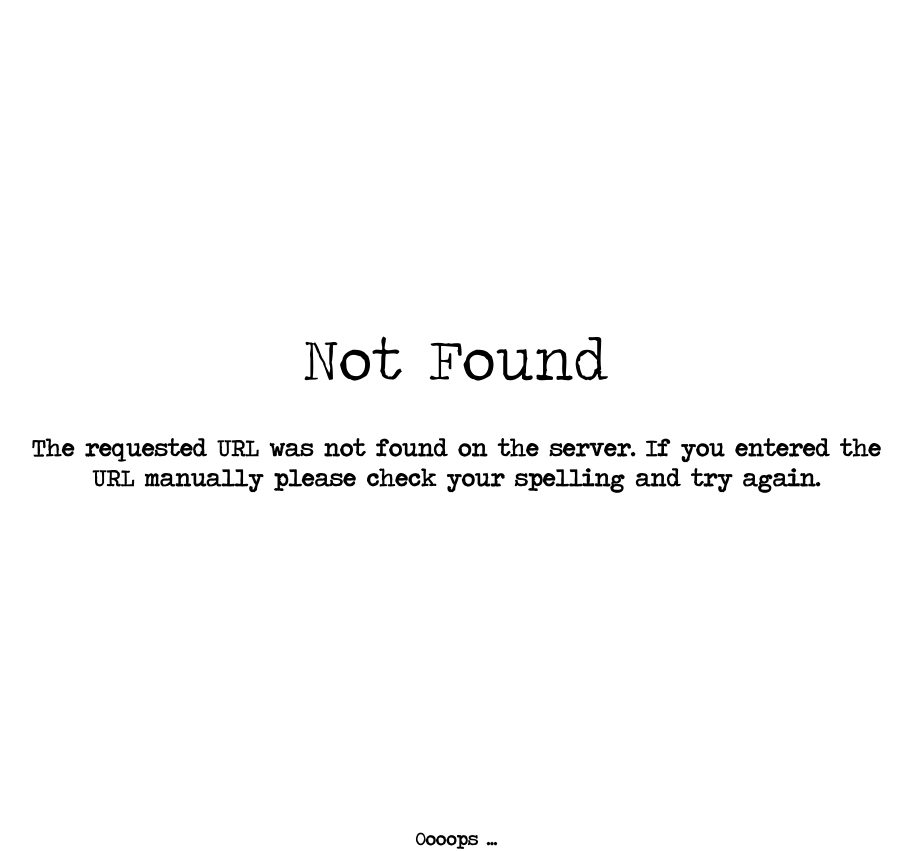
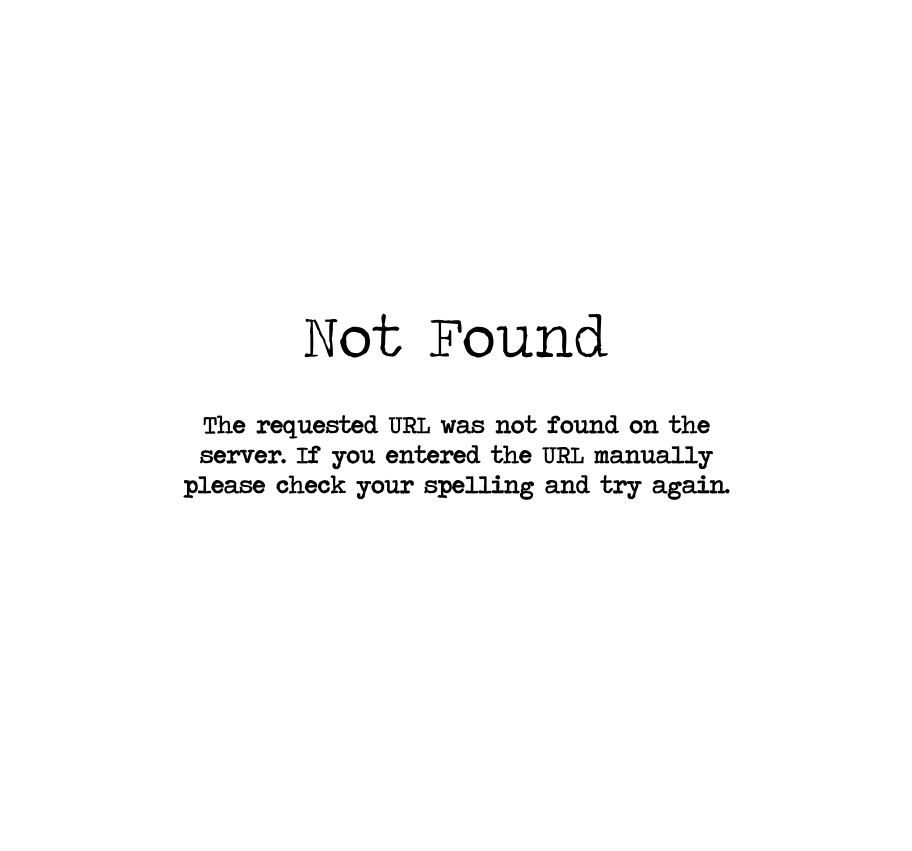
Before and after one commit to MatusSkerlik/ChordRecognitionWeb, a Flask app: template chordify_web/templates/error404.html in a window 1280 px wide. Shown: the whole page, without its empty margins (184-1096 px from the left). After the commit the page ends 500 px from the top, so only its background shows below. Run offline with Flask 2, Linux system fonts and the light colour scheme; the template is opened without the code that fills it, so the values that code supplies are empty; parts of the project's set-up code (start-up, migrations or seed data) failed here and were passed over.

Commit message:
Main page update

```diff
--- a/chordify_web/analysis.py
+++ b/chordify_web/analysis.py
@@ -21,7 +21,7 @@ def _format_transcription(iterable: Sequence[Tuple[float, object]]):
     result = '<span><b>start stop chord</b></span>'
     start = 0.0
     for row in iterable:
-        result += '<span>%f %f %s</span><br>' % (start, row[0], row[1])
+        result += '<span>%.2f %.2f %s</span><br>' % (start, row[0], row[1])
         start = row[0]
     return result
 
@@ -31,7 +31,7 @@ def _save_transcription(directory: str, filename: str, iterable: Sequence[Tuple[
     result = ''
     start = 0.0
     for row in iterable:
-        result += '%f %f %s\n' % (start, row[0], row[1])
+        result += '%.2f %.2f %s\n' % (start, row[0], row[1])
         start = row[0]
 
     filepath = os.path.join(directory, filename)
--- a/chordify_web/static/style.css
+++ b/chordify_web/static/style.css
@@ -18,6 +18,8 @@
 }
 
 html, body {
+    margin: 0;
+    padding: 0;
     height: 100%;
     font-family: 'traveling__typewriterregular', Arial, sans-serif;
 }
@@ -48,16 +50,23 @@ section {
 
 .content {
     text-align: center;
+    margin: 0 auto;
+    width: 600px;
+    height: 100%;
 
-    margin: 0 auto;
+    display: flex;
+    justify-content: center;
+    align-items: center;
+    flex-direction: column;
+}
 
-    width: 70%;
-    height: 100%;
+@media (max-width: 800px) {
+    .content {
+        width: 80%;
+    }
 }
 
 .upload {
-    height: 100%;
-
     display: flex;
     justify-content: center;
     align-items: center;
--- a/chordify_web/templates/error401.html
+++ b/chordify_web/templates/error401.html
@@ -8,4 +8,4 @@
     </div>
 {% endblock %}
 
-{% block footer %} <h3>Uhhh oh ... </h3>{% endblock %}
+{% block footer %}{% endblock %}
--- a/chordify_web/templates/error404.html
+++ b/chordify_web/templates/error404.html
@@ -9,4 +9,4 @@
     </div>
 {% endblock %}
 
-{% block footer %} <h3>Oooops ... </h3>{% endblock %}
+{% block footer %}{% endblock %}
--- a/chordify_web/templates/error500.html
+++ b/chordify_web/templates/error500.html
@@ -8,4 +8,4 @@
     </div>
 {% endblock %}
 
-{% block footer %} <h3>Sorry ... </h3>{% endblock %}
+{% block footer %}{% endblock %}
--- a/chordify_web/templates/upload_error.html
+++ b/chordify_web/templates/upload_error.html
@@ -8,4 +8,4 @@
     </div>
 {% endblock %}
 
-{% block footer %} <h3>Oooops ... </h3>{% endblock %}
+{% block footer %}{% endblock %}
```
Also changed, not shown: chordify_web/templates/upload.html (+15 -3 lines), chordify_web/static/github-corner-right.svg (added).
